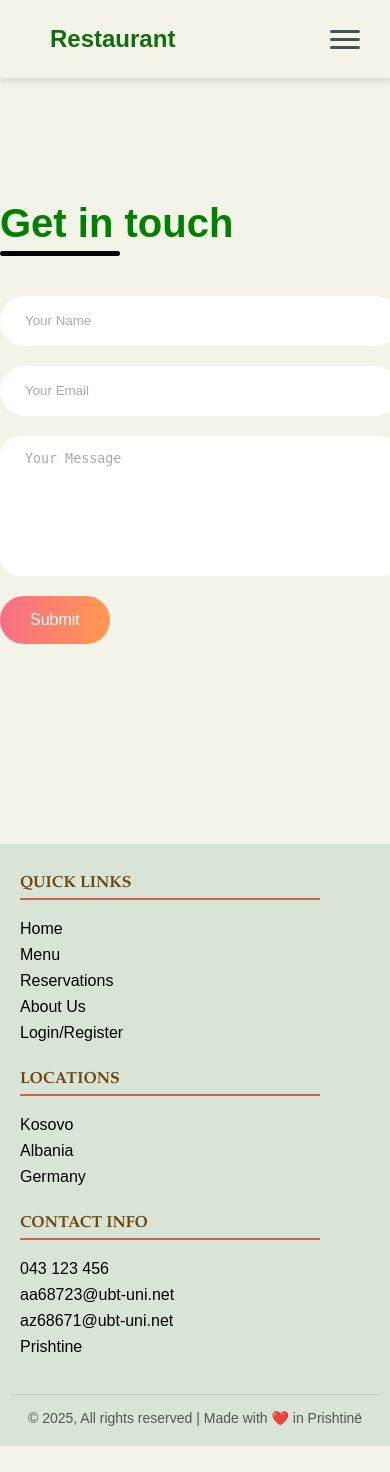
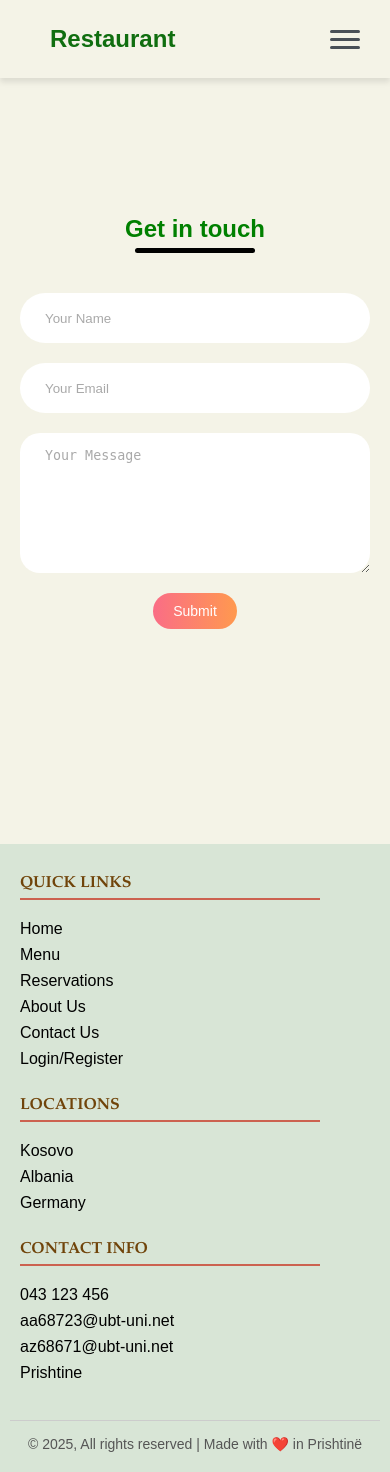
Before and after one commit to altonasllani/Restaurant, a PHP site: page /contact.html in a window 390 px wide; the page is wider, and only the part inside the window is pictured. Before the commit the page ends 1446 px from the top of that part, so only its background shows below. Run offline with PHP 8.4, Linux system fonts and the light colour scheme.

Commit message:
perfundimi i responzivitetit per contact form

```diff
--- a/contact.css
+++ b/contact.css
@@ -37,7 +37,7 @@ body {
 
 }
 .contact-inputs{
-  width: 400px;
+  width: 350px;
   height: 50px;
   border: none;
   outline: none;
@@ -69,3 +69,42 @@ body {
   background: linear-gradient(270deg, #ff994f, #fa6d86);
   cursor: pointer;
 }
+@media (max-width: 768px) {
+  .contact-container {
+    flex-direction: column;
+    justify-content: center;
+    align-items: center;
+  }
+
+  .contact-left-title h2 {
+    font-size: 30px;
+    text-align: center;
+  }
+
+  .contact-left-title hr {
+    margin: 0 auto 20px;
+  }
+
+  .contact-left {
+    align-items: center;
+  }
+
+  .contact-inputs {
+    max-width: 100%;
+  }
+
+  .contact-left textarea {
+    max-width: 100%;
+  }
+}
+
+@media (max-width: 480px) {
+  .contact-left-title h2 {
+    font-size: 24px;
+  }
+
+  .contact-left button {
+    padding: 10px 20px;
+    font-size: 14px;
+  }
+}
--- a/contact.html
+++ b/contact.html
@@ -4,7 +4,7 @@
     <meta charset="UTF-8">
     <meta name="viewport" content="width=device-width, initial-scale=1.0">
     <meta name="description" content="Welcome to the Best Restaurant. Discover freshly crafted meals made with love.">
-    <title>Best Restaurant</title>
+    <title>Contact form</title>
 
     <link rel="stylesheet" href="contact.css">
     <link rel="stylesheet" href="header.css">
@@ -34,15 +34,15 @@
                     <li><a href="index.html" class="nav-link">Home</a></li>
                     <li><a href="menu.html" class="nav-link">Menu</a></li>
                     <li><a href="reservations.html" class="nav-link">Reservations</a></li>
-                    <li><a href="about.html" class="nav-link">About US</a></li>
-                    <li><a href="contact.html" class="nav-link">Contact US</a></li>
+                    <li><a href="about.html" class="nav-link">About</a></li>
+                    <li><a href="contact.html" class="nav-link">Contact</a></li>
                     <li><a href="login.html" class="login-button">Login</a></li>
                 </ul>
             </nav>
 
         </div>
     </header>
-
+</body>
 <main>
      <div class="contact-container">
         <form action="" class="contact-left">
@@ -66,6 +66,7 @@
             <li><a href="menu.html">Menu</a></li>
             <li><a href="Reservations.html">Reservations</a></li>
             <li><a href="about.html">About Us</a></li>
+            <li><a href="contact.html">Contact Us</a></li>
             <li><a href="login.html">Login/Register</a></li>
         </ul>
     </div>
@@ -90,5 +91,4 @@
         <p>© 2025, All rights reserved | Made with ❤️ in Prishtinë</p>
     </div>
 </footer>
-</body>
 </html>
--- a/login.html
+++ b/login.html
@@ -31,7 +31,8 @@
                 <li><a href="index.html" class="nav-link">Home</a></li>
                 <li><a href="menu.html" class="nav-link">Menu</a></li>
                 <li><a href="reservations.html" class="nav-link">Reservations</a></li>
-                <li><a href="about.html" class="nav-link">About US</a></li>
+                <li><a href="about.html" class="nav-link">About</a></li>
+                <li><a href="contact.html" class="nav-link">Contact</a></li>
                 <li><a href="login.html" class="login-button">Login</a></li>
             </ul>
         </nav>
--- a/menu.html
+++ b/menu.html
@@ -32,7 +32,7 @@
                     <li><a href="index.html" class="nav-link">Home</a></li>
                     <li><a href="menu.html" class="nav-link">Menu</a></li>
                     <li><a href="reservations.html" class="nav-link">Reservations</a></li>
-                    <li><a href="about.html" class="nav-link">About US</a></li>
+                    <li><a href="about.html" class="nav-link">About</a></li>
                     <li><a href="contact.html" class="nav-link">Contact US</a></li>
                     <li><a href="login.html" class="login-button">Login</a></li>
                 </ul>
@@ -357,6 +357,7 @@
             <li><a href="menu.html">Menu</a></li>
             <li><a href="Reservations.html">Reservations</a></li>
             <li><a href="about.html">About Us</a></li>
+            <li><a href="contact.html">Contact Us</a></li>
             <li><a href="login.html">Login/Register</a></li>
         </ul>
     </div>
@@ -381,5 +382,4 @@
         <p>© 2025, All rights reserved | Made with ❤️ in Prishtinë</p>
     </div>
 </footer>
-</body>
 </html>
```
